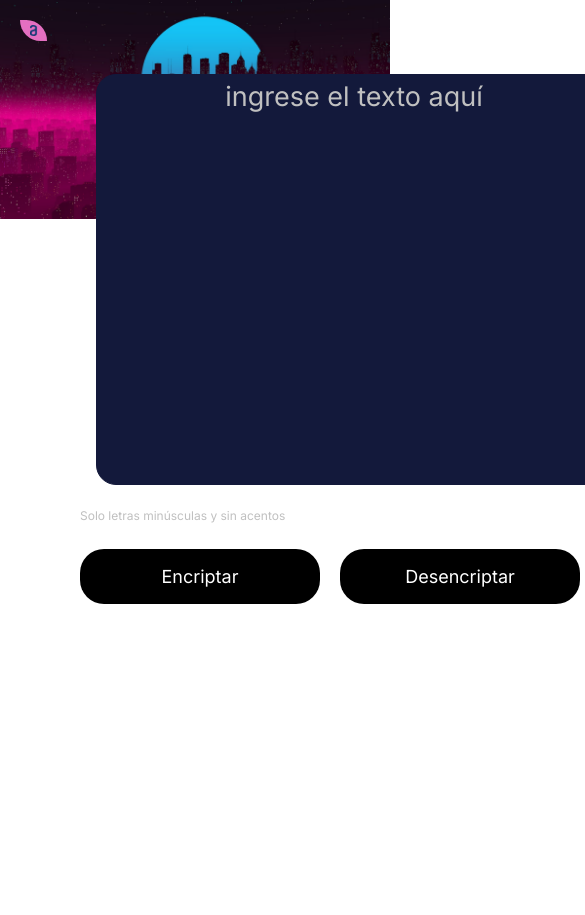
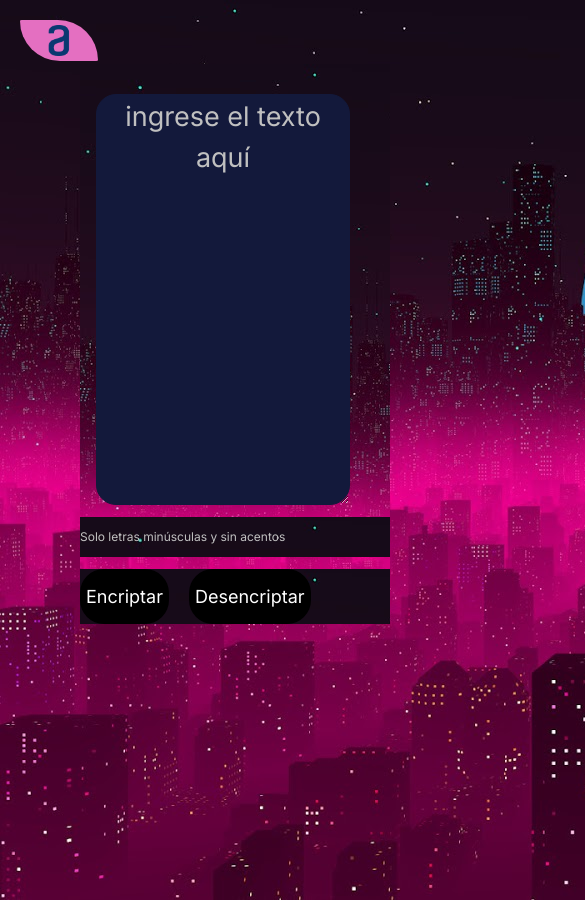
Before and after one commit to KeyValun/ChallengeEncriptador, a plain HTML site: page index.html in a window 390 px wide. Shown: the top 915 px of the page, 585 px wide, since content can reach past the window. Before the commit the page ends 844 px from the top, so only its background shows below. Drawn offline with Linux system fonts and the light colour scheme.

Commit message:
Modificación de css, creando página responsive

```diff
--- a/style.css
+++ b/style.css
@@ -6,7 +6,7 @@
 
 *{
     background-image: url(imagenes/cyberpunk-wallpaper-hd.jpg);
-    background-size: 100%;
+    background-size: auto;
     background-attachment:fixed;
     background-repeat: no-repeat;
     font-family: 'Inter';
@@ -143,3 +143,30 @@ main{
             color: #c0c0c0;
             font-size: 12px;
         }
+
+        @media screen and (max-width: 480px){
+            main{
+                width: fit-content;
+            }
+
+            *{
+                position:static;
+                width: auto;
+                align-items: center;
+            }
+
+            .logo{
+                width: 20%;
+            }
+            .text-area{
+                width: 80%;
+            }
+
+            .botones, .btn-encriptar, .btn-desencriptar{
+                width: auto;
+            }
+
+            .mensaje{
+                width: auto;
+            }
+        }
```
